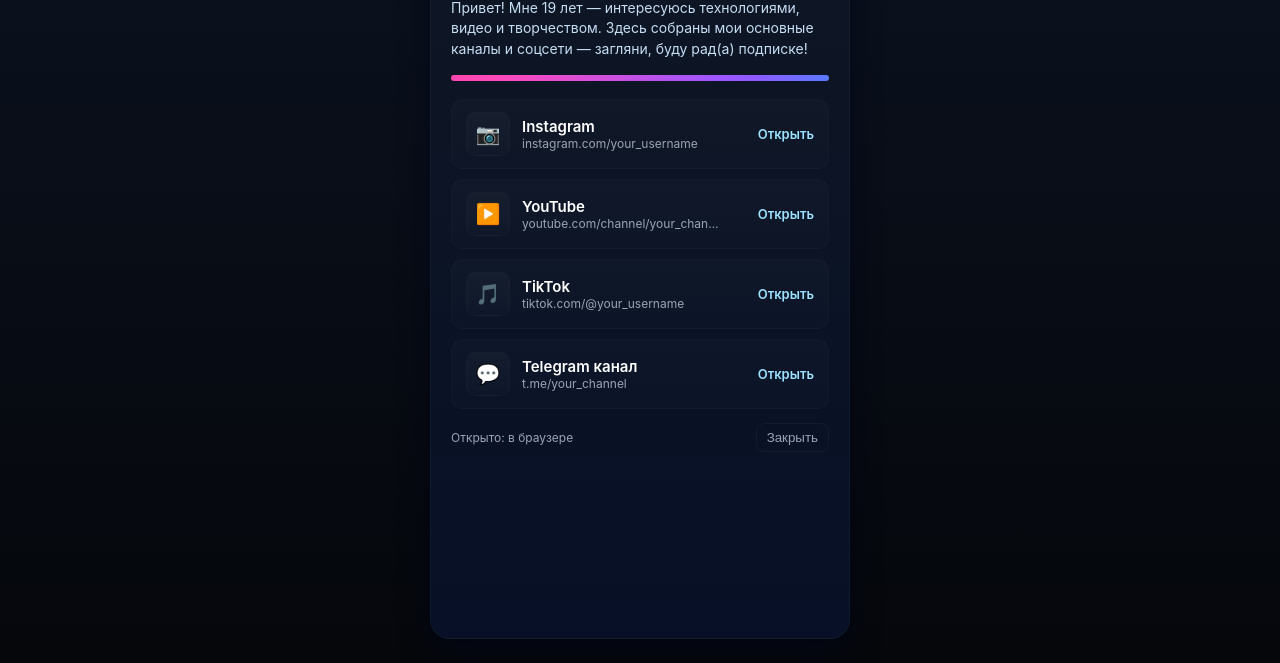
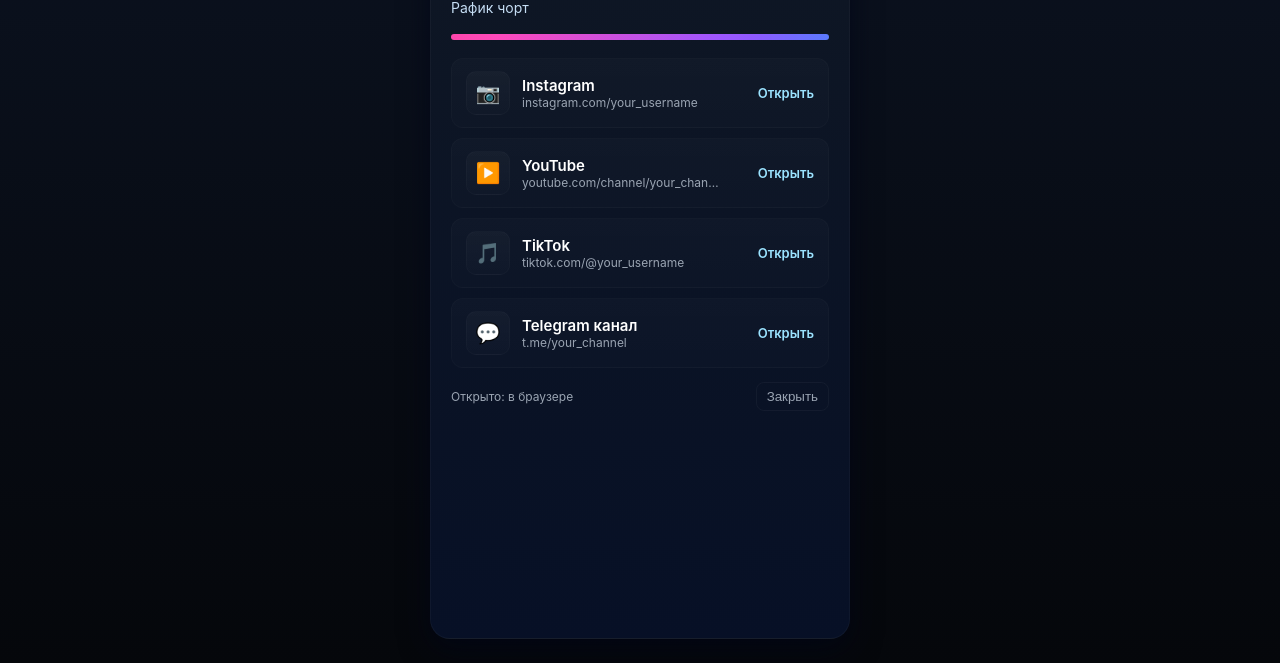
Before and after one commit to depr1ced/inform, a plain HTML site: page index.html in a window 1280 px wide. Shown: the part 137-800 px from the top of the page. Drawn offline with Linux system fonts and the light colour scheme.

Commit message:
Update index.html

```diff
--- a/index.html
+++ b/index.html
@@ -203,7 +203,7 @@
     const CONFIG = {
       displayName: "Твоё имя или ник",               // имя/ник в шапке
       ageAndShort: "19 лет • Краткая биография",     // под именем
-      bioText: "Привет! Мне 19 лет — интересуюсь технологиями, видео и творчеством. Здесь собраны мои основные каналы и соцсети — загляни, буду рад(а) подписке!",
+      bioText: "Рафик чорт",
       avatarUrl: "https://avatars.dicebear.com/api/initials/YourName.svg"
     };
     // Подставляем настройки в DOM:
```
